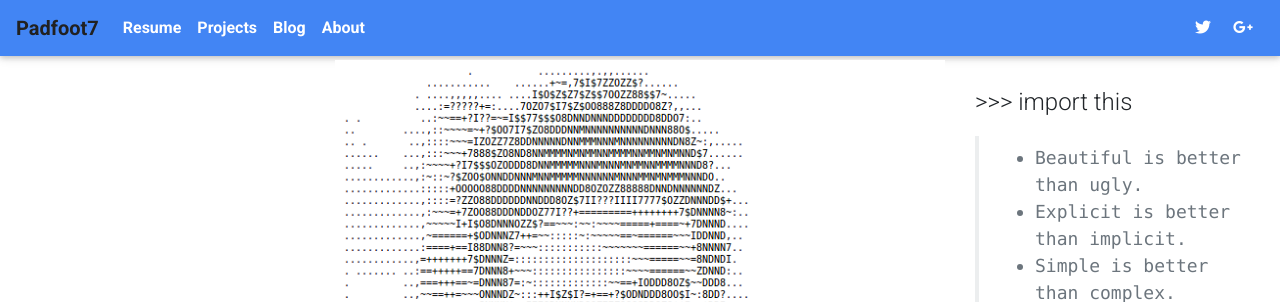
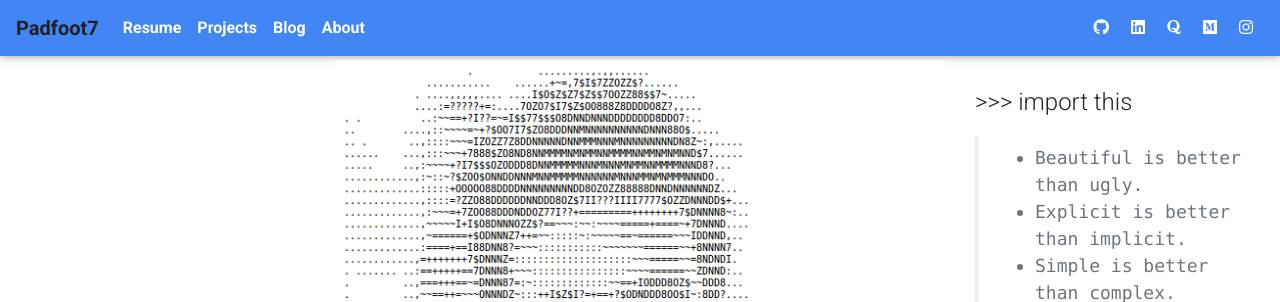
Before and after one commit to mohdomama/portfolio, a Django app: page / in a window 1280 px wide. Shown: the top 302 px of the page. Run offline with Django 3.2, Linux system fonts and the light colour scheme; some libraries are stand-ins or nearby versions.

Commit message:
feat: add social media link, remove favicon

```diff
--- a/src/templates/base.html
+++ b/src/templates/base.html
@@ -16,13 +16,6 @@
     <link rel="stylesheet" href="{% static 'css/mdb.min.css' %}">
     <!-- Your custom styles (optional) -->
     <link rel="stylesheet" href="{% static 'css/style.css' %}">
-
-
-    <!-- Favicon -->
-    <link rel="apple-touch-icon" sizes="180x180" href="{% static 'favicon/apple-touch-icon.png' %} ">
-    <link rel="icon" type="image/png" sizes="32x32" href="{% static 'favicon/favicon-32x32.png' %} ">
-    <link rel="icon" type="image/png" sizes="16x16" href="{% static 'favicon/favicon-16x16.png' %} ">
-    <link rel="manifest" href="/site.webmanifest">
 
 
     {% block head %}
--- a/src/templates/components/navbar.html
+++ b/src/templates/components/navbar.html
@@ -24,13 +24,28 @@
         </ul>
         <ul class="navbar-nav ml-auto nav-flex-icons">
             <li class="nav-item">
-                <a class="nav-link waves-effect waves-light">
-                    <i class="fab fa-twitter"></i>
+                <a class="nav-link waves-effect waves-light" href="https://github.com/mohdomama">
+                    <i class="fab fa-github"></i>
                 </a>
             </li>
             <li class="nav-item">
-                <a class="nav-link waves-effect waves-light">
-                    <i class="fab fa-google-plus-g"></i>
+                <a class="nav-link waves-effect waves-light" href="https://www.linkedin.com/in/mohdomama/">
+                    <i class="fab fa-linkedin"></i>
+                </a>
+            </li>
+            <li class="nav-item">
+                <a class="nav-link waves-effect waves-light" href="https://www.quora.com/profile/Mohd-Omama">
+                    <i class="fab fa-quora"></i>
+                </a>
+            </li>
+            <li class="nav-item">
+                    <a class="nav-link waves-effect waves-light" href="https://medium.com/@mohdomama">
+                        <i class="fab fa-medium"></i>
+                    </a>
+                </li>
+            <li class="nav-item">
+                <a class="nav-link waves-effect waves-light" href="https://www.instagram.com/king_in_the_north__/">
+                    <i class="fab fa-instagram"></i>
                 </a>
             </li>
         </ul>
```
Also changed, not shown: src/static/favicon/android-chrome-192x192.png (deleted), src/static/favicon/android-chrome-512x512.png (deleted), src/static/favicon/apple-touch-icon.png (deleted), src/static/favicon/favicon-16x16.png (deleted), src/static/favicon/favicon-32x32.png (deleted), src/static/favicon/favicon.ico (deleted), src/static/favicon/site.webmanifest (deleted).
